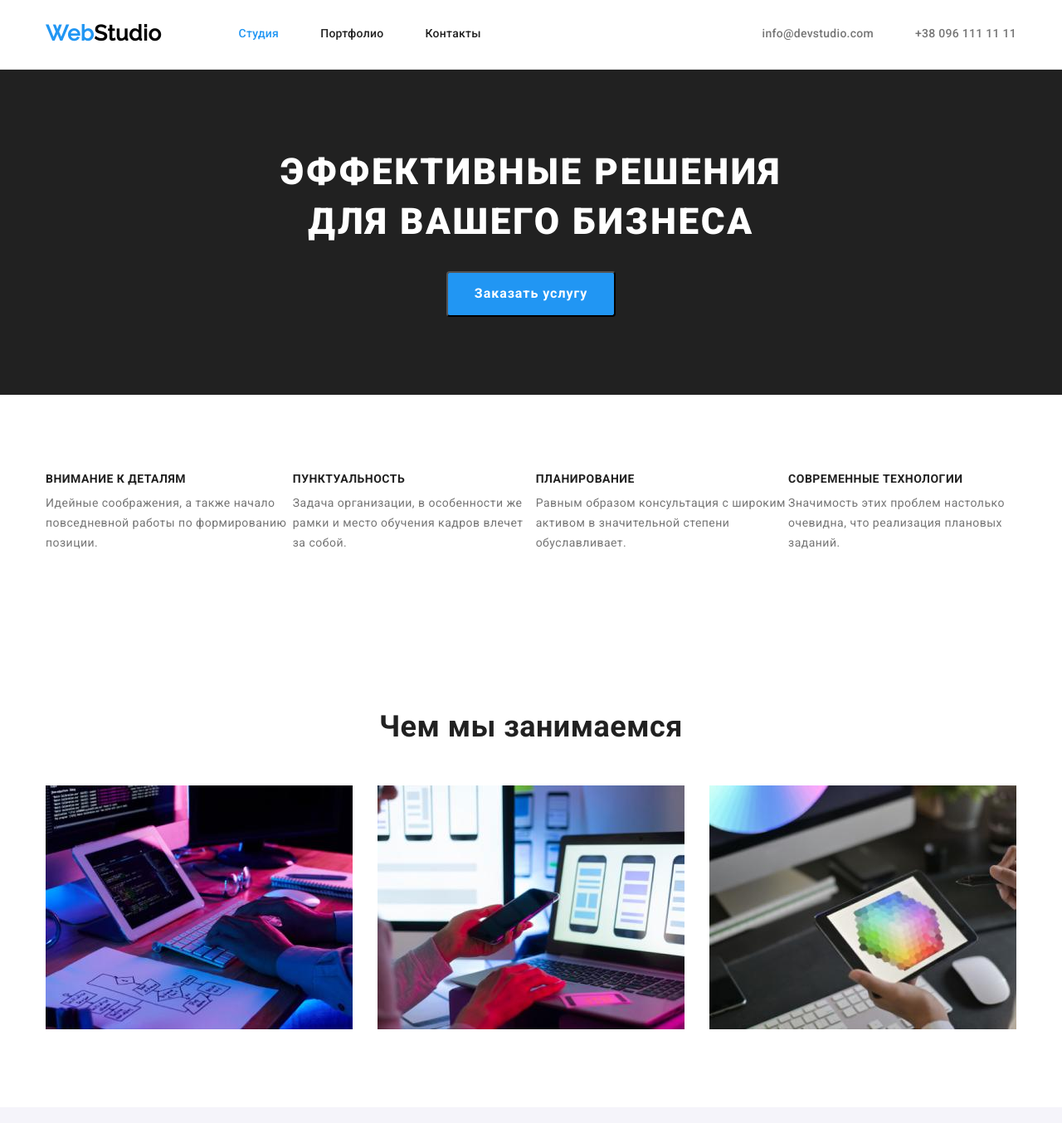
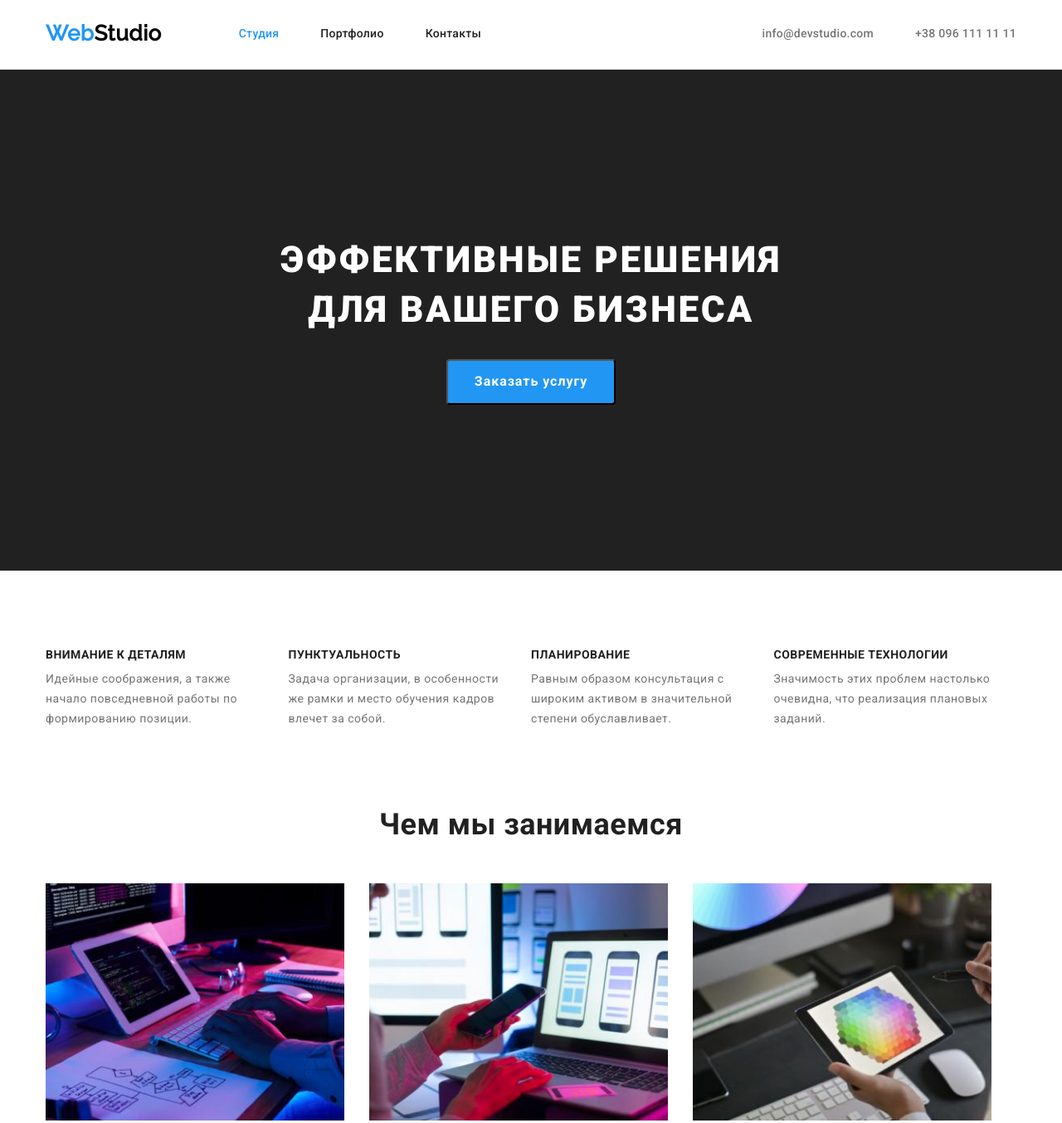
Before and after one commit to ievsepl/goit-markup-hw-03, a plain HTML site: page index.html in a window 1280 px wide. Shown: the top 1354 px of the page at 83% size. Drawn offline with nearby package versions, Linux system fonts and the light colour scheme.

Commit message:
correct after mentor

```diff
--- a/css/styles.css
+++ b/css/styles.css
@@ -60,10 +60,11 @@ body {
 }
 
 .header {
+  align-items: center;
+
 
   border-bottom: 1px solid #ECECEC;
-  padding-top: 24px;
-  padding-bottom: 25px;
+
 }
 
 
@@ -77,6 +78,11 @@ body {
 
 /* logo */
 .logo {
+  display: flex;
+  align-items: center;
+  padding-bottom: 25px;
+  padding-top: 24px;
+
   font-family: 'Raleway', sans-serif;
   font-weight: 700;
   font-size: 26px;
@@ -111,6 +117,7 @@ body {
   display: flex;
   align-items: center;
 
+
   font-weight: 500;
   font-size: 14px;
   line-height: 1.14;
@@ -124,6 +131,8 @@ body {
 
 .site-nav .link {
   color: var(--secondary-text-color);
+  padding-top: 32px;
+  padding-bottom: 32px;
 
 
 }
@@ -188,6 +197,7 @@ body {
 .banner {
   background-color: var(--secondary-text-color);
   text-align: center;
+  padding: 200px 0;
 }
 
 .banner-title {
@@ -201,7 +211,7 @@ body {
 
   color: var(--main-white-color);
 
-  margin-bottom: 30px;
+  margin-bottom: var(--work-examples-gap);
 
 
 }
@@ -255,6 +265,8 @@ body {
   background: var(--secondary-background-color);
   border: none;
 
+  padding: 6px 22px;
+
 }
 
 .button.secondary:hover,
@@ -264,10 +276,15 @@ body {
 }
 
 .filtres {
-  margin-bottom: 34px;
+  margin-bottom: 50px;
 }
 
 /* skills */
+.section.skills {
+
+  padding-bottom: 0;
+}
+
 .skills .title {
   font-weight: 700;
   font-size: 14px;
@@ -282,32 +299,39 @@ body {
 }
 
 .skills .list {
-  display: inline;
+  display: inline-block;
   display: flex;
+
 
 }
 
-/* .skills .list.item:not(:last-child) {
-  margin-right: 30px;
-} */
+.skills .list .item {
+
+  width: calc(100% / 4 - var(--work-examples-gap));
+}
+
+.skills .list .item:not(:last-child) {
+  margin-right: var(--work-examples-gap);
+}
 
 
 
 /* our specialization */
-.specialization {
-  padding-bottom: 94px;
-}
+
 
 .specialization .list {
   display: flex;
-  justify-content: center;
+  /* justify-content: center; */
 
 }
 
 .specialization .list .item:not(:last-child) {
-  margin-right: 30px;
+  margin-right: var(--work-examples-gap);
 }
 
+.specialization .list .item {
+  width: calc(100% / 3 - var(--work-examples-gap))
+}
 
 /* our crew */
 .section.crew {
@@ -340,13 +364,13 @@ body {
 }
 
 .crew .list .item:not(:last-child) {
-  margin-right: 30px;
+  margin-right: var(--work-examples-gap);
 }
 
 .crew-info {
   background-color: var(--main-white-color);
-  padding-top: 30px;
-  padding-bottom: 30px;
+  padding-top: var(--work-examples-gap);
+  padding-bottom: var(--work-examples-gap);
   box-shadow: 0px 1px 3px rgba(0, 0, 0, 0.12), 0px 1px 1px rgba(0, 0, 0, 0.14), 0px 2px 1px rgba(0, 0, 0, 0.2);
   border-radius: 0px 0px 4px 4px;
 }
@@ -367,6 +391,8 @@ body {
 
 .color-footer {
   background: #2f303a;
+  padding: 60px 0;
+
 }
 
 .contact-footer {
--- a/index.html
+++ b/index.html
@@ -37,7 +37,7 @@
   <main>
 
     <!-- banner -->
-    <section class=" section banner">
+    <section class="banner">
       <h1 class="banner-title">Эффективные решения <br />для вашего бизнеса</h1>
       <button type="button" class="button primary">Заказать услугу</button>
     </section>
```
